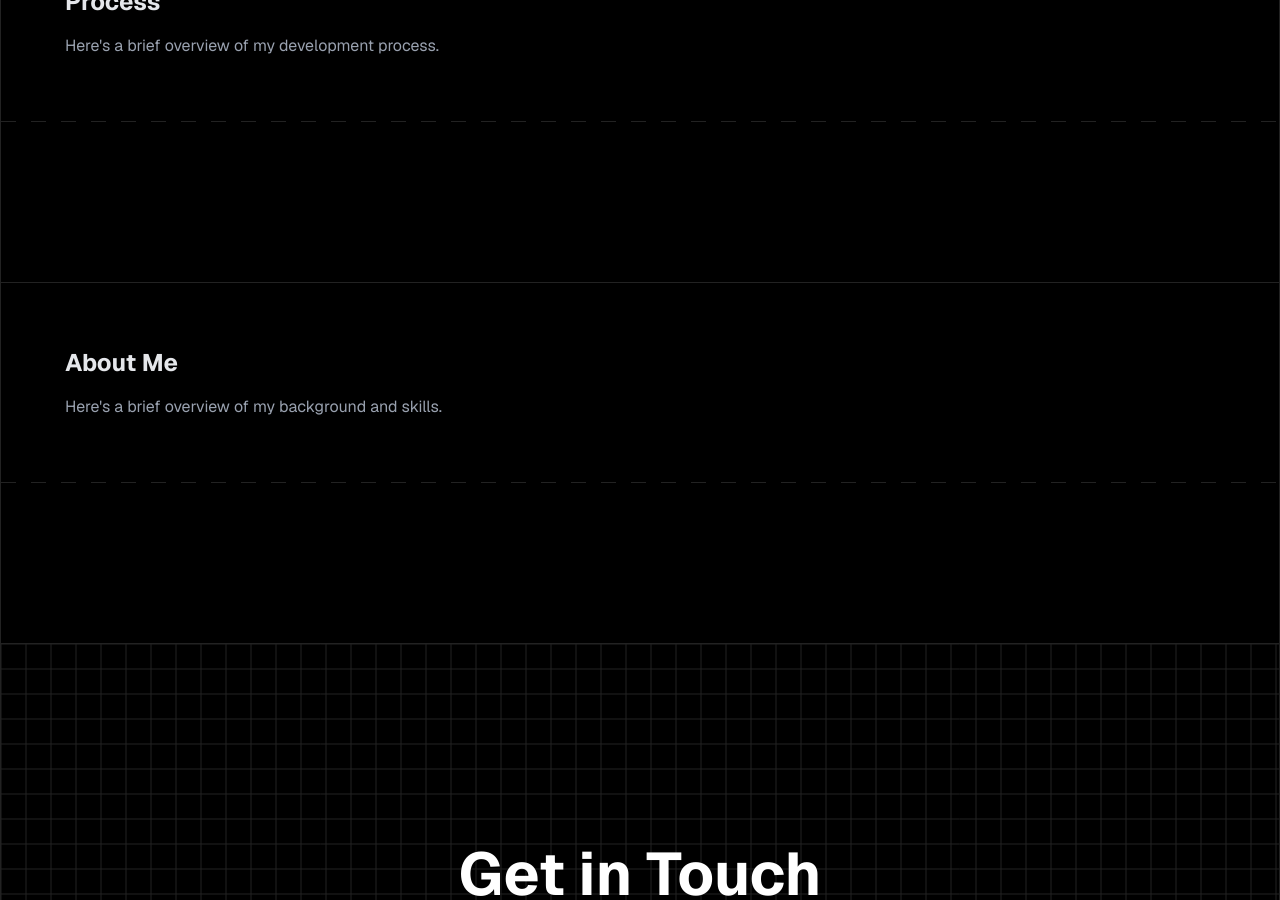
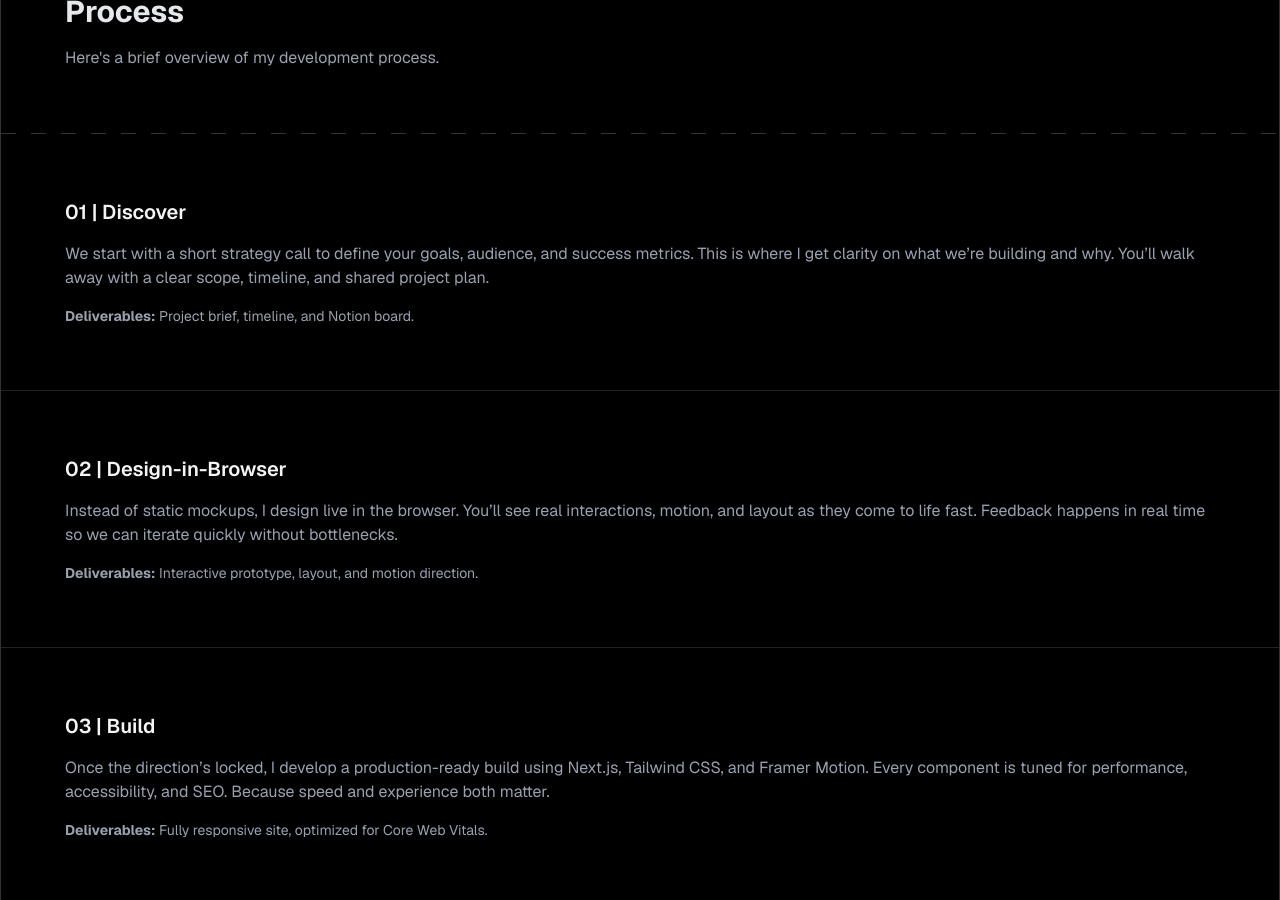
Before and after one commit to nima-karami/nextjs-portfolio, a Next.js app: page / in a window 1280 px wide. Shown: the part 1900-2800 px from the top of the page. Built offline with nearby package versions, Linux system fonts and the light colour scheme.

Commit message:
add process steps

```diff
--- /dev/null
+++ b/app/components/process-card.tsx
@@ -0,0 +1,21 @@
+import { ProcessStep } from './process-section';
+
+type ProcessCardProps = ProcessStep;
+
+function ProcessCard({ title, description, deliverables }: ProcessCardProps) {
+  return (
+    <div className="border-secondary-dark group flex flex-col border-b p-16 px-16 transition duration-300 last:border-0 hover:bg-gray-200">
+      <h3 className="mb-4 text-xl font-semibold text-gray-100 transition duration-300 group-hover:text-gray-800">
+        {title}
+      </h3>
+      <p className="mb-4 grow text-gray-400 transition duration-300 group-hover:text-gray-600">
+        {description}
+      </p>
+      <p className="mt-auto text-sm text-gray-400 transition duration-300 group-hover:text-gray-600">
+        <strong>Deliverables:</strong> {deliverables}
+      </p>
+    </div>
+  );
+}
+
+export default ProcessCard;
--- a/app/components/process-section.tsx
+++ b/app/components/process-section.tsx
@@ -1,5 +1,46 @@
 import Container from './container';
+import ProcessCard from './process-card';
 import SectionTitle from './section-title';
+
+export type ProcessStep = {
+  title: string;
+  description: string;
+  deliverables: string;
+};
+
+const PROCESS_STEPS: ProcessStep[] = [
+  {
+    title: '01 | Discover',
+    description:
+      'We start with a short strategy call to define your goals, audience, and success metrics. This is where I get clarity on what we’re building and why. You’ll walk away with a clear scope, timeline, and shared project plan.',
+    deliverables: 'Project brief, timeline, and Notion board.',
+  },
+  {
+    title: '02 | Design-in-Browser',
+    description:
+      'Instead of static mockups, I design live in the browser. You’ll see real interactions, motion, and layout as they come to life fast. Feedback happens in real time so we can iterate quickly without bottlenecks.',
+    deliverables: 'Interactive prototype, layout, and motion direction.',
+  },
+  {
+    title: '03 | Build',
+    description:
+      'Once the direction’s locked, I develop a production-ready build using Next.js, Tailwind CSS, and Framer Motion. Every component is tuned for performance, accessibility, and SEO. Because speed and experience both matter.',
+    deliverables: 'Fully responsive site, optimized for Core Web Vitals.',
+  },
+  {
+    title: '04 | Review & Refine',
+    description:
+      'We walk through the live version together and fine-tune everything, animations, copy, and flow. You get two structured revision rounds to make sure the final product looks and feels right.',
+    deliverables: 'Final review sessions, refinements, and approval.',
+  },
+  {
+    title: '05 | Launch & Support',
+    description:
+      'When it’s ready, I handle the deployment, analytics, and final SEO checks. Your site goes live confidently, fast, secure, and ready to scale. After launch, I’m available for ongoing improvements or a monthly retainer if you want continuous support.',
+    deliverables:
+      'Vercel deployment, SEO & analytics setup, 14-day post-launch support.',
+  },
+];
 
 function ProcessSection() {
   return (
@@ -10,8 +51,10 @@ function ProcessSection() {
           subtitle="Here's a brief overview of my development process."
         />
 
-        <div className="flex gap-4 p-20">
-          {/* Add process steps or cards here */}
+        <div className="flex flex-col">
+          {PROCESS_STEPS.map((step) => (
+            <ProcessCard key={step.title} {...step} />
+          ))}
         </div>
       </Container>
     </section>
--- a/app/components/section-title.tsx
+++ b/app/components/section-title.tsx
@@ -6,7 +6,7 @@ type SectionTitleProps = {
 function SectionTitle({ title, subtitle }: SectionTitleProps) {
   return (
     <div className="border-secondary after:dashed-border-b relative p-16 after:block">
-      <h2 className="text-2xl font-bold text-gray-200">{title}</h2>
+      <h2 className="text-3xl font-bold text-gray-200">{title}</h2>
       {subtitle && <p className="mt-4 max-w-xl text-gray-400">{subtitle}</p>}
     </div>
   );
--- a/app/globals.css
+++ b/app/globals.css
@@ -12,7 +12,8 @@
   --font-mono: var(--font-geist-mono);
 
   --color-primary: #ffffff;
-  --color-secondary: #222222;
+  --color-secondary: #333333;
+  --color-secondary-dark: #222222;
 }
 
 body {
```
